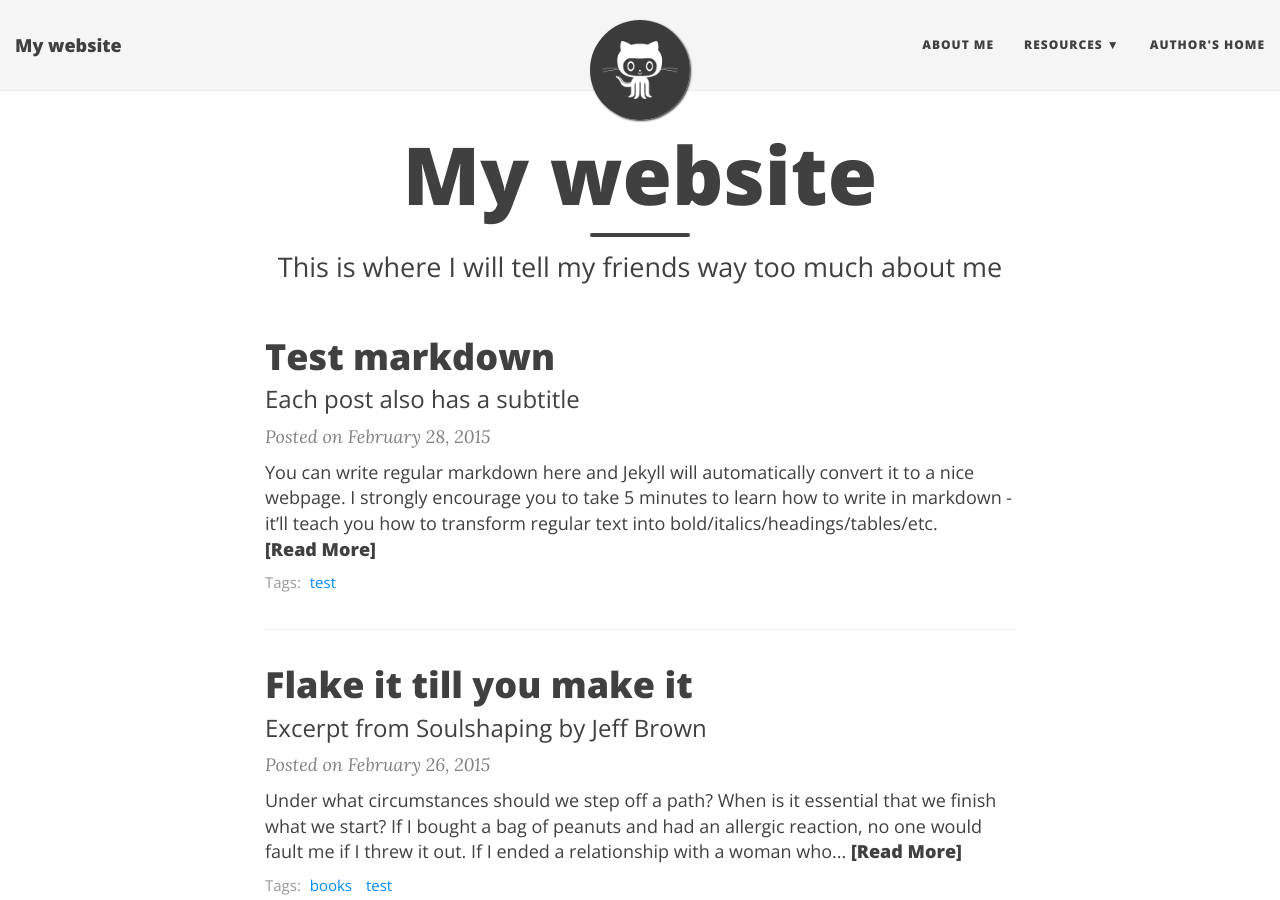
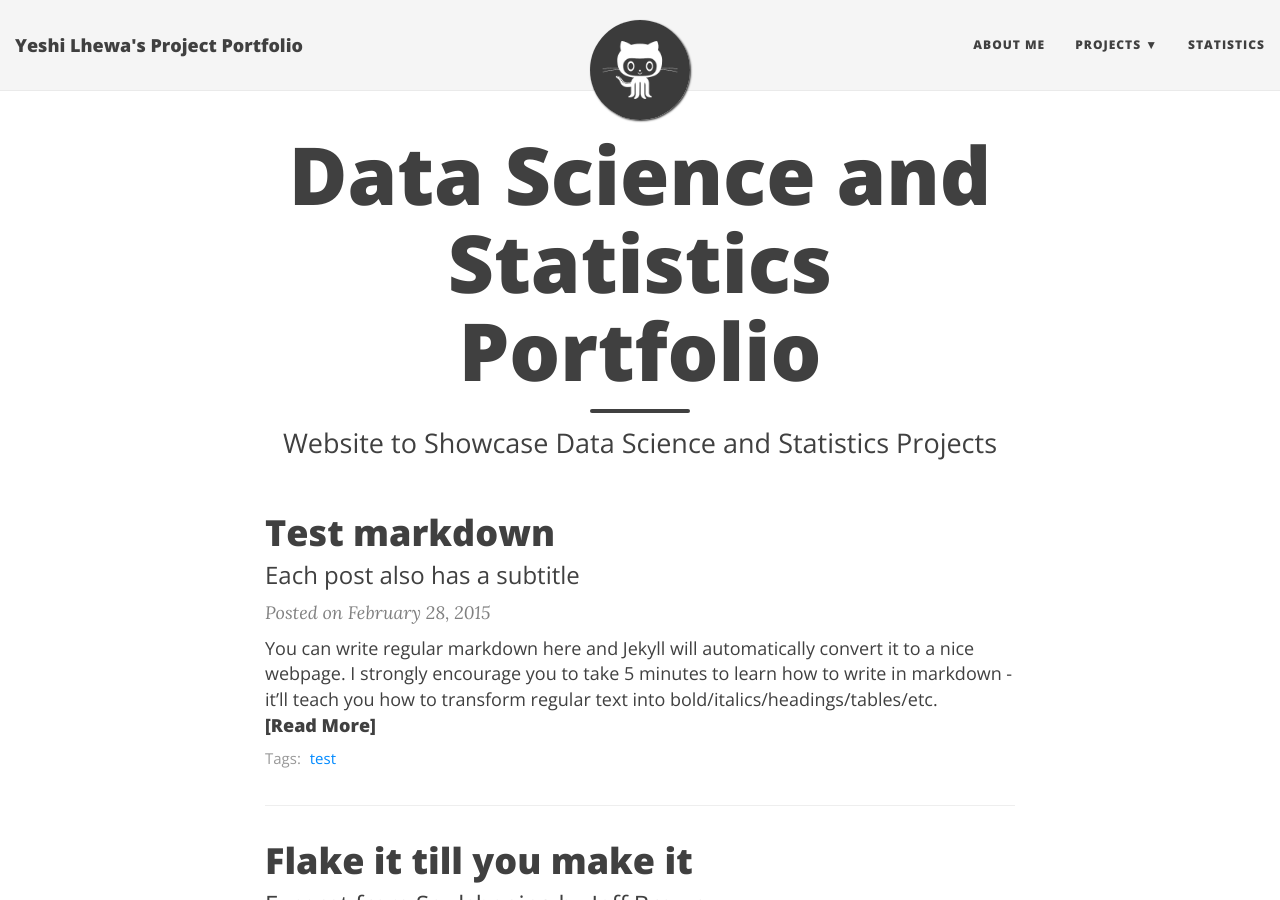
Before and after one commit to yesman89/yesman89.github.io, a Jekyll site: the page built from index.html, in a window 1280 px wide and 900 px high. Built offline with Jekyll 4.4.1, drawn with Linux system fonts in a browser that asks for light colours; nearby versions of some CDN libraries; the list of posts is cut into pages by our own code; some of the changed text lies outside the part shown.

Commit message:
Updating my info

```diff
--- a/_config.yml
+++ b/_config.yml
@@ -1,10 +1,10 @@
 # --- General options --- #
 
 # Name of website
-title: My website
+title: Yeshi Lhewa's Project Portfolio
 
 # Short description of your site
-description: A virtual proof that I'm awesome
+description: Data Science and Statistics website
 
 # --- Local development options ---
 # If your website is hosted locally rather than on GitHub, then you need to uncomment the next two parameters to set the url and baseurl
@@ -21,10 +21,11 @@
 # List of links in the navigation bar
 navbar-links:
   About Me: "aboutme"
-  Resources:
-    - Beautiful Jekyll: "http://deanattali.com/beautiful-jekyll/"
-    - Learn markdown: "http://www.markdowntutorial.com/"
-  Author's home: "http://deanattali.com"
+  Projects:
+    - Data Science: "aboutme"
+    - Statistics: "aboutme"
+  Statistics: "aboutme"
+
 
 # Image to show in the navigation bar - image must be a square (width = height)
 # Remove this parameter if you don't want an image in the navbar
@@ -60,7 +61,7 @@
 # Change all these values or delete the ones you don't want.
 # Important: you must keep the "name" parameter, everything else you can remove
 author:
-  name: Some Person
+  name: Yeshi Lhewa
 
 # Select your active Social Network Links.
 # Uncomment the links you want to show in the footer and add your information to each link.
@@ -68,10 +69,10 @@
 # If you want to add a new link that isn't here, you'll need to also edit the file _data/SocialNetworks.yml
 social-network-links:
   rss: true
-  email: "someone@example.com"
-  facebook: deanattali
-  github: daattali
-  twitter: daattali
+  email: "lhewa001@umn.edu"
+  facebook: yeshilhewa
+  github: yesman89
+  twitter: None
 #  reddit: yourname
 #  linkedin: daattali
 #  xing: yourname
--- a/index.html
+++ b/index.html
@@ -1,7 +1,7 @@
 ---
 layout: page
-title: My website
-subtitle: This is where I will tell my friends way too much about me
+title: Data Science and Statistics Portfolio
+subtitle: Website to Showcase Data Science and Statistics Projects
 use-site-title: true
 ---
 
```
Also changed, not shown: aboutme.md (+3 -2 lines).
